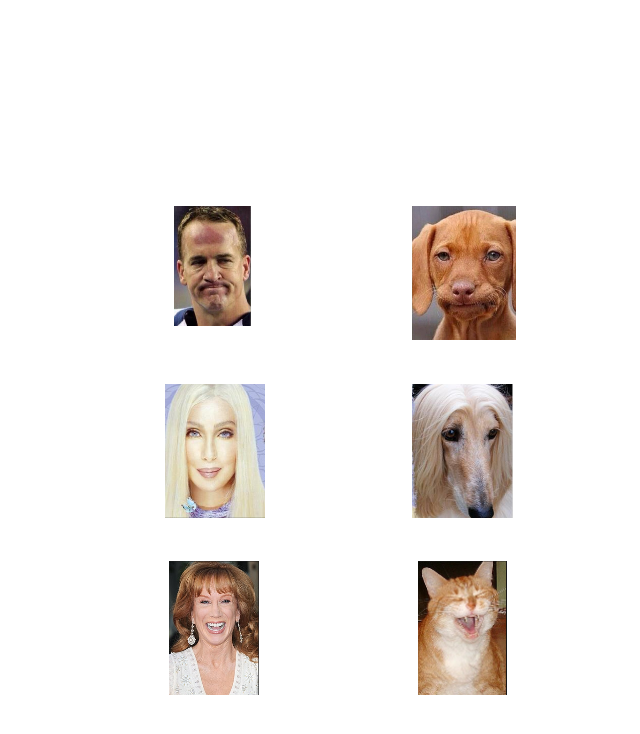
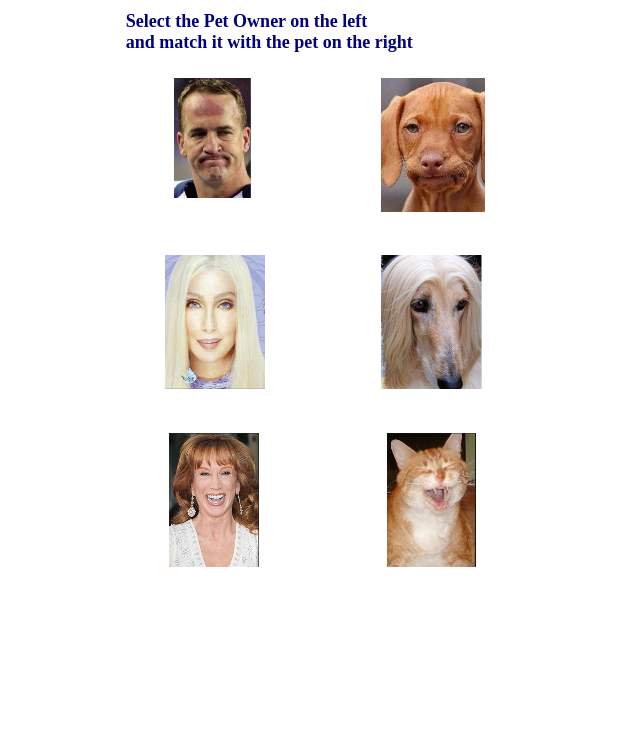
Before and after one commit to ssgeejr/gitflowexample, a plain HTML site: page index.htm in a window 1280 px wide. Shown: the whole page, without its empty margins (301-941 px from the left). Drawn offline with Linux system fonts and the light colour scheme.

Commit message:
issue-21 added new table and title

```diff
--- a/index.htm
+++ b/index.htm
@@ -33,16 +33,27 @@ $(document).ready(function(){
 });
 </script>
 
+<style type="text/css">
+.auto-style1 {
+	color: #000080;
+	font-size: large;
+}
+</style>
+
 </head>
 
 <body>
 <div align="center">
+<table  style="width: 322pt">
+<tr>
+<td class="auto-style1">
+<strong>Select the Pet Owner on the left <br />
+and match it with the pet on the right </strong>
+</td>
+</tr>
+<tr>
+<td>
 <table style="width: 320pt">
-	<tr>
-		<td style="width: 130pt;height:130pt">&nbsp;</td>
-		<td style="width: 60pt">&nbsp;</td>
-		<td style="width: 130pt;height:130pt">&nbsp;</td>
-	</tr>
 	<tr>
 		<td><div align="center" id="1" class="skey" style="width: 130pt;height:130pt" valign="middle">
 			<br />
@@ -71,6 +82,11 @@ $(document).ready(function(){
 			<img src="pet3.png" /></div></td>
 	</tr>
 </table>
+</td>
+</tr>
+</table>
+
+
 <input type="hidden" id="selval" name="selval" value="0" />
 
 
```
